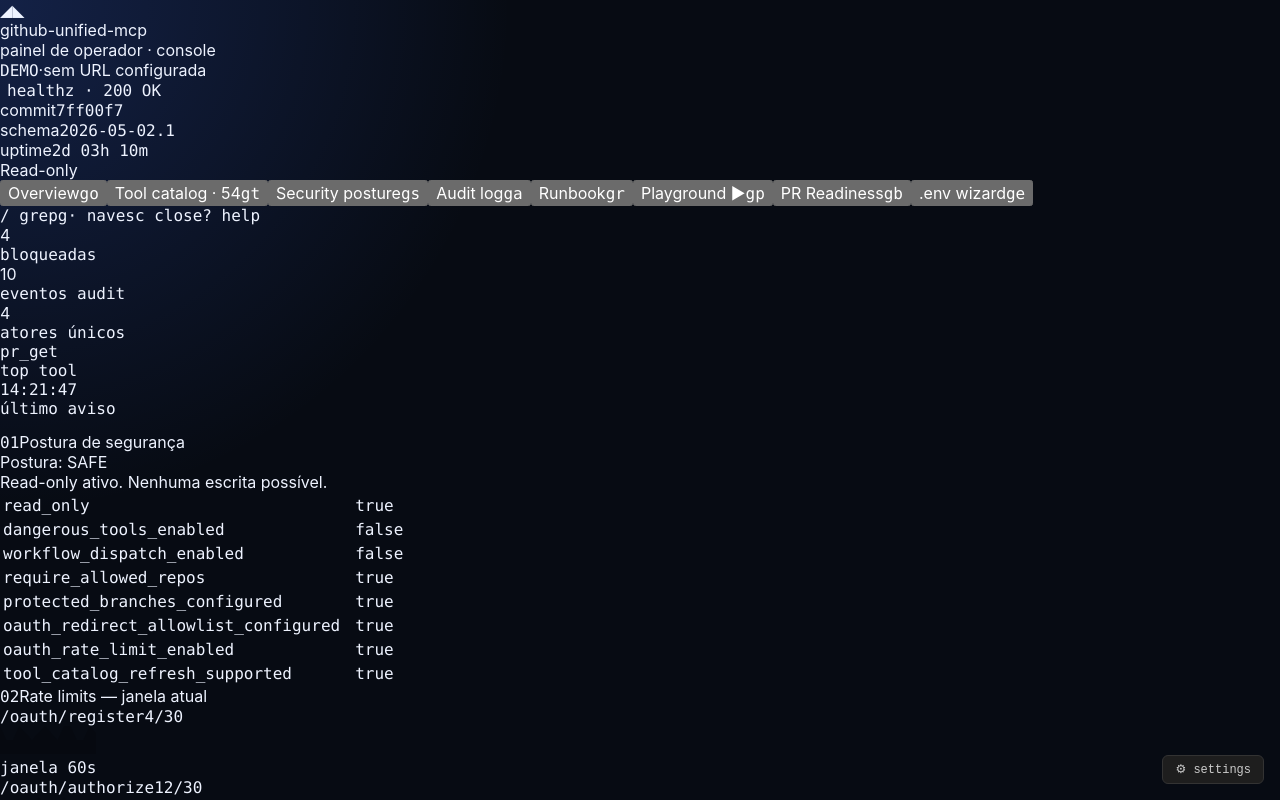
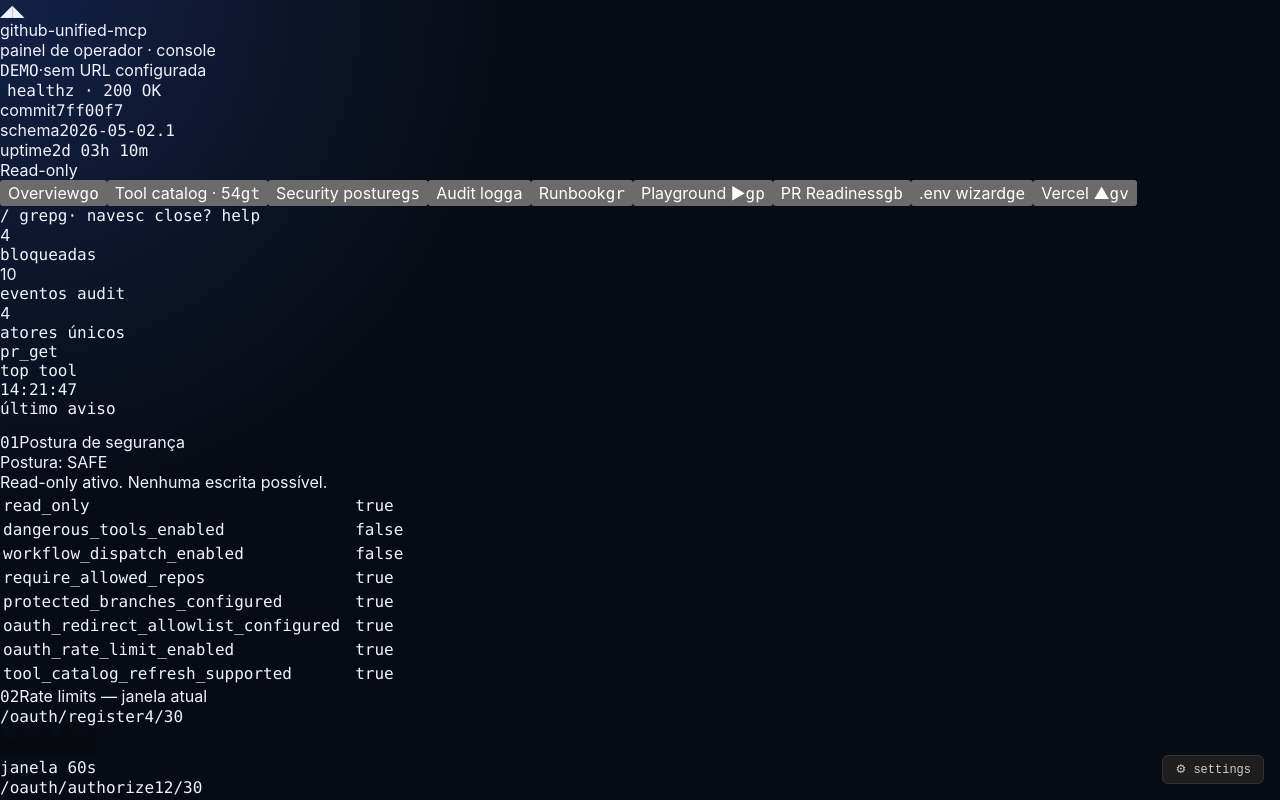
Before and after one commit to vinicius-ssantos/github-unified-mcp-frontend, a React (Vite) app: page / in a window 1280 px wide. Shown: the top 800 px of the page. Built offline with nearby package versions, Linux system fonts and the light colour scheme.

Commit message:
feat(src): ConsoleA — Vercel tab, gv shortcut, render, help modal

```diff
--- a/src/components/ConsoleA.tsx
+++ b/src/components/ConsoleA.tsx
@@ -526,7 +526,7 @@
       if (e.key === "g") { gPressedRef.current = Date.now(); return; }
       const within = Date.now() - gPressedRef.current < 800;
       if (within) {
-        const map: Record<string, string> = { o:"overview", t:"tools", s:"security", a:"audit", r:"runbook", p:"playground", b:"pr", e:"wizard" };
+        const map: Record<string, string> = { o:"overview", t:"tools", s:"security", a:"audit", r:"runbook", p:"playground", b:"pr", e:"wizard", v:"vercel" };
         if (map[e.key]) { setTab(map[e.key]); gPressedRef.current = 0; }
       }
     };
@@ -593,7 +593,7 @@
       </header>
 
       <nav className="ca-tabs">
-        {([["overview","Overview","o"],["tools",`Tool catalog · ${totals.all}`,"t"],["security","Security posture","s"],["audit","Audit log","a"],["runbook","Runbook","r"],["playground","Playground ▶","p"],["pr","PR Readiness","b"],["wizard",".env wizard","e"]] as [string,string,string][]).map(([k,label,key]) => (
+        {([["overview","Overview","o"],["tools",`Tool catalog · ${totals.all}`,"t"],["security","Security posture","s"],["audit","Audit log","a"],["runbook","Runbook","r"],["playground","Playground ▶","p"],["pr","PR Readiness","b"],["wizard",".env wizard","e"],["vercel","Vercel ▲","v"]] as [string,string,string][]).map(([k,label,key]) => (
           <button key={k} onClick={() => setTab(k)} className={`ca-tab ${tab === k ? "is-active" : ""}`}>{label}<span className="ca-tab-key mono">g{key}</span></button>
         ))}
         <div className="ca-tabs-spacer" />
@@ -609,6 +609,7 @@
         {tab === "wizard" && <EnvWizard />}
         {tab === "playground" && <PlaygroundA serverUrl={serverUrl} mode={mode} initialTool={playgroundTool} bearerToken={bearerToken} />}
         {tab === "pr" && <PrReadyA serverUrl={serverUrl} mode={mode} bearerToken={bearerToken} />}
+        {tab === "vercel" && <VercelDeployTab serverUrl={serverUrl} bearerToken={bearerToken} />}
       </div>
 
       {activeTool && <ToolDrawer tool={activeTool} mode={mode} onClose={() => setOpenTool("")} onPlayground={name => { setPlaygroundTool(name); setTab("playground"); setOpenTool(""); }} />}
@@ -618,7 +619,7 @@
           <div className="ca-help-modal" onClick={e => e.stopPropagation()}>
             <div className="ca-help-title">atalhos de teclado</div>
             <div className="ca-help-grid">
-              {([[[" g","o"],"Overview"],[["g","t"],"Tool catalog"],[["g","s"],"Security"],[["g","a"],"Audit log"],[["g","r"],"Runbook"],[["g","p"],"Playground"],[["g","b"],"PR Readiness"],[["g","e"],".env wizard"]] as [string[], string][]).map(([keys,label]) => (
+              {([[[" g","o"],"Overview"],[["g","t"],"Tool catalog"],[["g","s"],"Security"],[["g","a"],"Audit log"],[["g","r"],"Runbook"],[["g","p"],"Playground"],[["g","b"],"PR Readiness"],[["g","e"],".env wizard"],[["g","v"],"Vercel Deploy"]] as [string[], string][]).map(([keys,label]) => (
                 <div key={label} className="ca-help-row">
                   <div className="ca-help-keys">{keys.map((k,i) => <span key={i}><span className="ca-kbd">{k.trim()}</span>{i < keys.length-1 && <span style={{color:"var(--text-muted)",fontSize:10}}>+</span>}</span>)}</div>
                   <span className="ca-help-desc">{label}</span>
```
